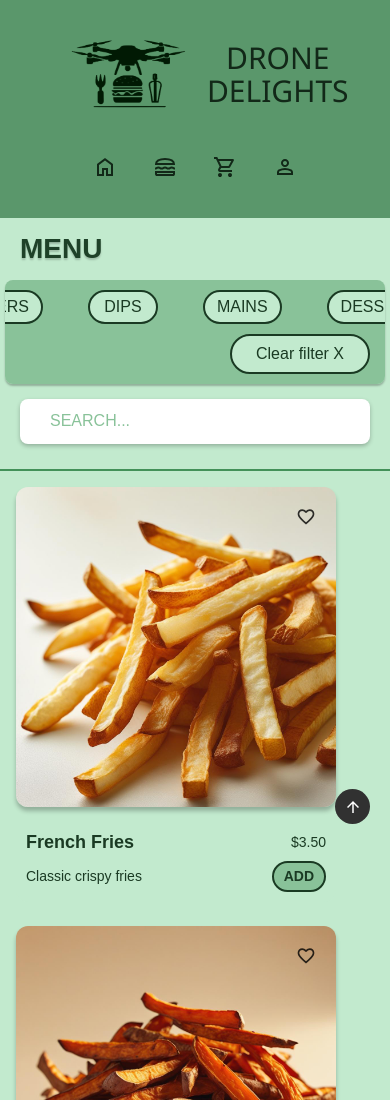
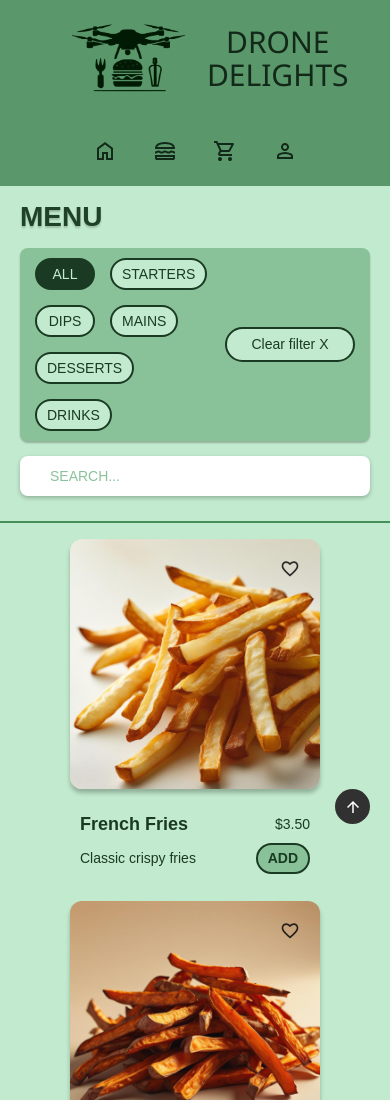
Before and after one commit to Filippannilsson/GranssnittsutvecklingFilippaNilssonSYSM8, a React (Create React App) app: page /menu in a window 390 px wide. Shown: the top 1100 px of the page. Built offline with nearby package versions, Linux system fonts and the light colour scheme; data requests are answered from the project's data file; a web font is replaced by a local one.

Commit message:
Favorites fungerar både för gäst och inloggad användare, justerat lite responsivitet

```diff
--- a/db.json
+++ b/db.json
@@ -476,7 +476,6 @@
       "subtotal": 4,
       "total": 6.9,
       "createdAt": "2025-05-29T09:07:56.428Z",
-      "status": "pending",
       "orderNumber": "DD-1748509676428"
     },
     {
@@ -552,7 +551,6 @@
       "subtotal": 28.5,
       "total": 31.4,
       "createdAt": "2025-05-29T09:09:29.297Z",
-      "status": "pending",
       "orderNumber": "DD-1748509769297"
     },
     {
@@ -604,7 +602,6 @@
       "subtotal": 27,
       "total": 29.9,
       "createdAt": "2025-05-29T14:16:31.716Z",
-      "status": "pending",
       "orderNumber": "DD-1748528191716"
     }
   ],
--- /dev/null
+++ b/src/components/MyFavorites.jsx
@@ -0,0 +1,33 @@
+import React from "react";
+import { useFavorites } from "../context/FavoritesContext";
+import MenuItem from "./MenuItem";
+import "../styles/MyFavorites.css";
+
+function MyFavorites() {
+  const { favorites } = useFavorites();
+
+  return (
+    <div className="favorites-section">
+      {favorites.length > 0 ? (
+        <div className="favorites-grid">
+          {favorites.map((favorite) => (
+            <MenuItem
+              key={favorite.id}
+              id={favorite.id}
+              image={favorite.image}
+              name={favorite.name}
+              description={favorite.description}
+              price={`$${favorite.price.toFixed(2)}`}
+            />
+          ))}
+        </div>
+      ) : (
+        <div className="no-favorites">
+          <p>You haven't added any favorites yet</p>
+        </div>
+      )}
+    </div>
+  );
+}
+
+export default MyFavorites;
--- a/src/pages/Profile.js
+++ b/src/pages/Profile.js
@@ -5,11 +5,13 @@ import { getUserOrders } from "../services/api";
 import "../styles/Profile.css";
 import "../App.css";
 import MyOrderOverview from "../components/MyOrderOverview";
+import MyFavorites from "../components/MyFavorites";
 
 function Profile() {
   const navigate = useNavigate();
   const { user, logoutUser, isLoggedIn } = useUser();
   const [userOrders, setUserOrders] = useState([]);
+  const [activeTab, setActiveTab] = useState("orders");
 
   //Om inte inloggad, skicka till startsidan
   useEffect(() => {
@@ -52,6 +54,11 @@ function Profile() {
     navigate("/login");
   }
 
+  //Funktion för att byta flik
+  function handleTabChange(tab) {
+    setActiveTab(tab);
+  }
+
   return (
     <main className="profile-main">
       <section className="profile-section">
@@ -64,13 +71,24 @@ function Profile() {
 
         <div className="profile-body">
           <nav className="profile-nav">
-            <button className="nav-btn active">My Orders</button>
-            <button className="nav-btn">Favorites</button>
+            <button
+              className={`nav-btn ${activeTab === "orders" ? "active" : ""}`}
+              onClick={() => handleTabChange("orders")}
+            >
+              My Orders
+            </button>
+            <button
+              className={`nav-btn ${activeTab === "favorites" ? "active" : ""}`}
+              onClick={() => handleTabChange("favorites")}
+            >
+              Favorites
+            </button>
           </nav>
 
           <div className="profile-divider"></div>
 
           <div className="profile-content">
+            {activeTab === "orders" && (
               <div className="orders-section">
                 {userOrders?.length > 0 ? (
                   //Loopa igenom och visa alla beställningar
@@ -83,6 +101,9 @@ function Profile() {
                   </p>
                 )}
               </div>
+            )}
+
+            {activeTab === "favorites" && <MyFavorites />}
           </div>
         </div>
       </section>
--- a/src/services/api.js
+++ b/src/services/api.js
@@ -51,7 +51,6 @@ export function createOrder(orderData) {
   const orderWithTimestamp = {
     ...orderData,
     createdAt: new Date().toISOString(),
-    status: "pending",
     orderNumber: `DD-${Date.now()}`,
   };
 
--- a/src/styles/Header.css
+++ b/src/styles/Header.css
@@ -80,12 +80,11 @@
 }
 
 /* Media queries for responsiveness */
-@media (max-width: 1000px) {
+@media (max-width: 780px) {
   .navbar {
     flex-direction: column;
     align-items: center;
     height: auto;
-    padding: 16px 0;
   }
 
   .logo {
--- a/src/styles/Menu.css
+++ b/src/styles/Menu.css
@@ -6,11 +6,21 @@
 
 .menu-items {
   display: grid;
-  grid-template-columns: repeat(auto-fit, minmax(280px, 1fr));
-  gap: 1rem;
-  padding: 2rem 2rem 1rem 4rem;
+  grid-template-columns: repeat(auto-fit, 250px);
+  gap: 40px;
+  padding: 2rem 2rem 2rem 3rem;
   max-width: 1500px;
   margin: 0 auto;
+  justify-content: start;
+}
+
+.menu-page .product-card {
+  width: 250px;
+  height: 350px;
+}
+
+.menu-page .dish-image {
+  height: 250px !important;
 }
 
 .no-search-results {
@@ -20,9 +30,17 @@
   font-style: italic;
 }
 
-@media (max-width: 650px) {
+@media (max-width: 1000px) {
   .menu-items {
-    gap: 1.5rem;
+    justify-content: center;
+    gap: 16px;
     padding: 1rem;
   }
 }
+
+@media (max-width: 480px) {
+  .menu-items {
+    gap: 12px;
+    padding: 1rem 0.5rem;
+  }
+}
--- a/src/styles/MenuFilter.css
+++ b/src/styles/MenuFilter.css
@@ -20,7 +20,7 @@
 
 .first-row {
   display: flex;
-  align-items: center;
+  align-items: flex-start;
   justify-content: space-between;
 }
 
@@ -32,15 +32,15 @@
   gap: 45px;
   align-items: center;
   justify-content: flex-start;
-  height: 55px;
+  min-height: 55px;
   box-shadow: 0px 2px 2px rgba(0, 0, 0, 0.25);
   flex: 1;
-  overflow-x: auto;
 }
 
 .filter-bar-btns {
   display: flex;
-  gap: 45px;
+  flex-wrap: wrap;
+  gap: 30px;
   align-items: center;
 }
 
@@ -73,7 +73,8 @@
 }
 
 .clear-section {
-  margin-left: auto; /* Skjuter clear-sektionen till höger */
+  margin-left: auto;
+  /* align-self: flex-start; */
 }
 
 .clear-filter-btn {
@@ -87,7 +88,6 @@
   color: #1a3a23;
   text-align: center;
   font-size: 18px;
-  /* text-transform: uppercase; */
   cursor: pointer;
   flex-shrink: 0;
   white-space: nowrap;
@@ -107,45 +107,11 @@
 /* Responsive design */
 @media (max-width: 1200px) {
   .menu-filter-section {
-    padding: 20px 30px 30px 30px;
+    padding: 20px 30px;
   }
 
-  .first-row {
-    flex-direction: column;
-    gap: 20px;
-  }
-
-  .filter-bar {
-    max-width: 100%;
-    flex-wrap: wrap;
-    justify-content: center;
-    gap: 20px;
-  }
-
-  .right-controls {
-    justify-content: center;
-    gap: 20px;
-  }
-
-  .second-row {
-    justify-content: center;
-  }
-
-  .second-row .searchbar {
-    width: 100%;
-    max-width: 500px;
-  }
-
-  .sort-container select {
-    width: 150px;
-    height: 50px;
-    font-size: 20px;
-  }
-
-  .clear-filter-btn {
-    width: 120px;
-    height: 50px;
-    font-size: 20px;
+  .filter-bar-btns {
+    gap: 15px;
   }
 }
 
@@ -154,22 +120,18 @@
     padding: 15px 20px 25px 20px;
   }
 
-  .menu-title {
-    font-size: 36px;
-  }
-
   .first-row {
     gap: 15px;
   }
 
   .filter-bar {
-    gap: 15px;
-    padding: 15px 20px;
+    gap: 10px;
+    padding: 10px;
   }
 
   .filter-bar button {
-    font-size: 18px;
-    padding: 8px 16px;
+    font-size: 16px;
+    padding: 8px 12px;
     min-width: 80px;
   }
 
@@ -181,9 +143,9 @@
 
   .sort-container select,
   .clear-filter-btn {
-    width: 150px;
-    height: 45px;
-    font-size: 18px;
+    width: 120px;
+    height: 40px;
+    font-size: 16px;
   }
 }
 
@@ -198,15 +160,15 @@
   }
 
   .filter-bar button {
-    font-size: 16px;
-    padding: 6px 12px;
-    min-width: 70px;
+    font-size: 14px;
+    padding: 6px 10px;
+    min-width: 60px;
   }
 
   .sort-container select,
   .clear-filter-btn {
-    width: 140px;
-    height: 40px;
-    font-size: 16px;
+    width: 130px;
+    height: 35px;
+    font-size: 14px;
   }
 }
--- /dev/null
+++ b/src/styles/MyFavorites.css
@@ -0,0 +1,28 @@
+.favorites-section {
+  width: 100%;
+}
+
+.favorites-grid {
+  display: grid;
+  grid-template-columns: repeat(auto-fit, minmax(250px, max-content));
+  gap: 20px;
+  margin-bottom: 20px;
+  padding: 0 10px;
+  justify-content: start;
+}
+
+.favorites-section .product-card {
+  width: 250px;
+  height: 350px;
+}
+
+.favorites-section .dish-image {
+  height: 250px !important;
+}
+
+.no-favorites {
+  text-align: left;
+  color: #1a3a23;
+  font-size: 16px;
+  font-style: italic;
+}
--- a/src/styles/Searchbar.css
+++ b/src/styles/Searchbar.css
@@ -1,7 +1,7 @@
 .searchbar {
-  width: 594px;
+  width: 500px;
   max-width: 100%;
-  height: 45px;
+  height: 40px;
 }
 
 .search-input {
@@ -12,7 +12,7 @@
   width: 100%;
   color: #337044;
   text-align: left;
-  font-size: 16px;
+  font-size: 14px;
   box-shadow: 0px 2px 4px rgba(0, 0, 0, 0.25);
   padding: 0 30px;
   box-sizing: border-box;
```
Lines whose indentation alone changed are shown as unchanged.
